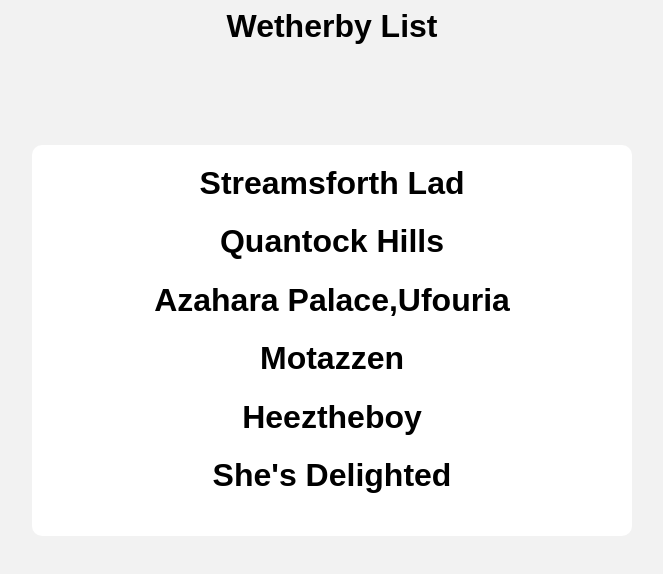
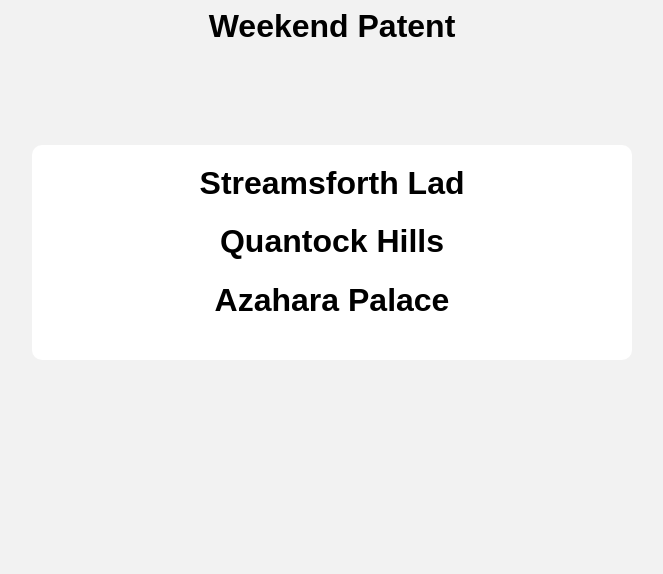
Before and after one commit to AngusTheFirst/angusthefirst.github.io, a plain HTML site: page weth.html in a window 1280 px wide. Shown: the whole page, without its empty margins (308-971 px from the left). Drawn offline with Linux system fonts and the light colour scheme.

Commit message:
Add files via upload

```diff
--- a/weth.html
+++ b/weth.html
@@ -5,14 +5,11 @@
     <link rel="stylesheet" href="style.css">
     </head>
     <body>
-         <h1>Wetherby List</h1>
+         <h1>Weekend Patent</h1>
         <div class="container">
         <h1>Streamsforth Lad</h1>
         <h1>Quantock Hills</h1>
-        <h1>Azahara Palace,Ufouria</h1>
-        <h1>Motazzen</h1>
-        <h1>Heeztheboy</h1>
-        <h1>She's Delighted</h1>
+        <h1>Azahara Palace</h1>
         </div>
     </body>
 </html>
```
